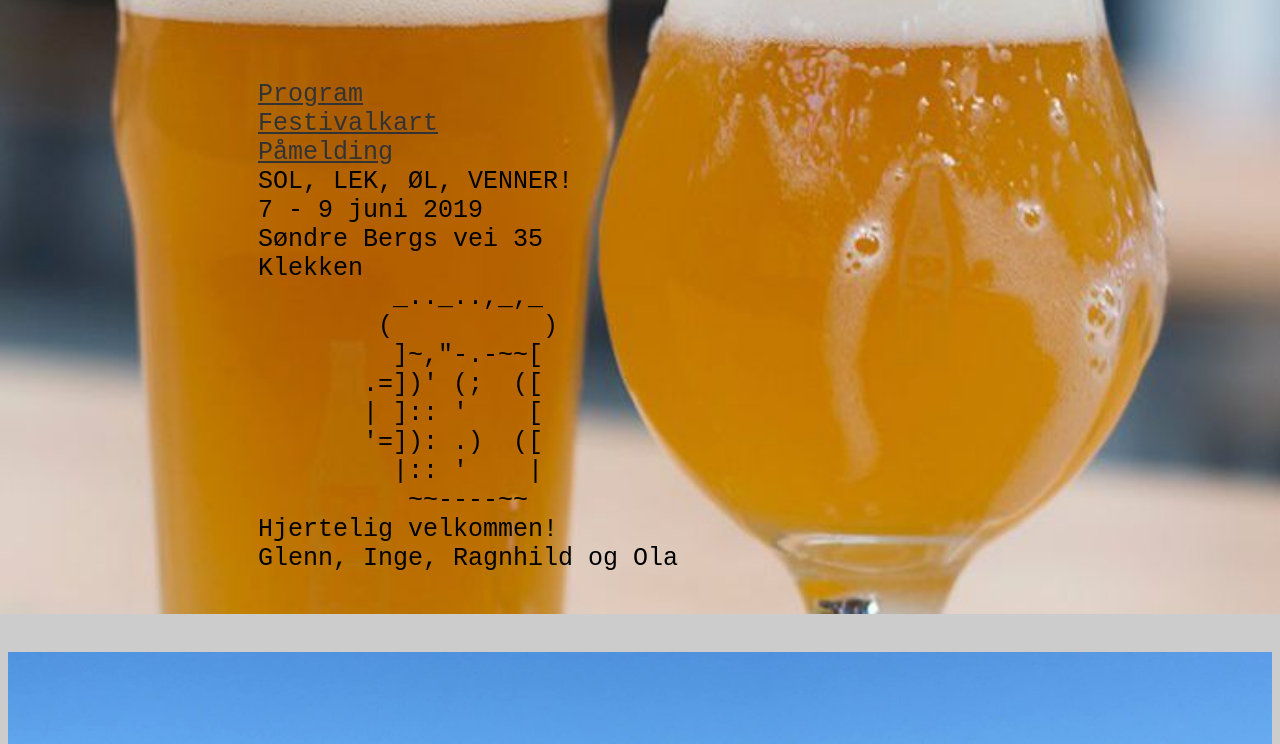
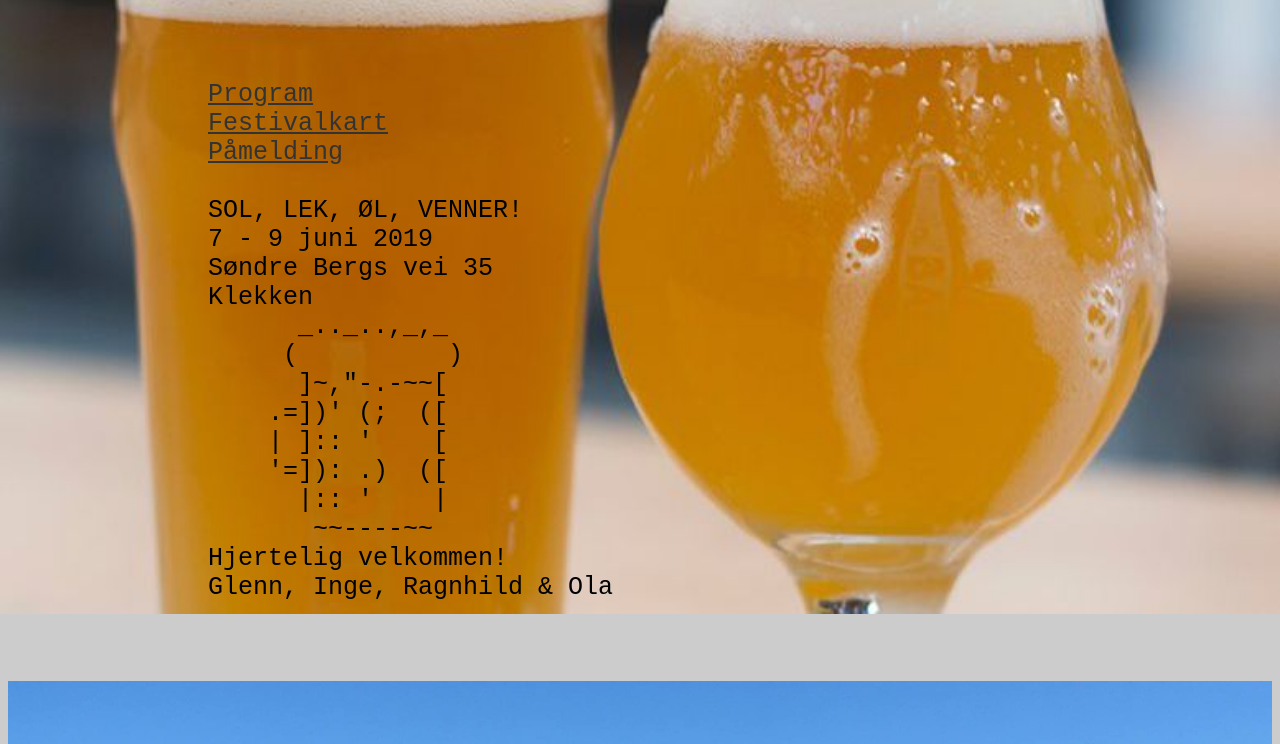
Before and after one commit to skavhaug/skavhaug.github.io, a plain HTML site: page index.html in a window 1280 px wide. Shown: the part 56-800 px from the top of the page. Drawn offline with Linux system fonts and the light colour scheme.

Commit message:
Fix minor stuff

```diff
--- a/index.html
+++ b/index.html
@@ -1,5 +1,6 @@
 <html>
 <head>
+<meta charset="UTF-8">
 <style>
 body {
  background-image: url("beer.jpg");
@@ -39,10 +40,11 @@ a {
 </script>
 <pre>
 <h1 style="margin-left: 170; border:0px solid black; margin-bottom:0px; padding-bottom:0px">Velkommen til <blink>SLØV</blink></h1>
-<p style="margin-left: 250; border:0px solid black;">
+<p style="margin-left: 200; border:0px solid black;">
 <a href="program.pdf">Program</a>
 <a href="kart.png">Festivalkart</a>
 <a href="https://docs.google.com/forms/d/e/1FAIpQLSfluMJQUQSg9EMO_YtD5sjia6Rh2nMvScdymwMjUp7XAFjngw/viewform?usp=sf_link">Påmelding</a>
+
 <blink>SOL, LEK, ØL, VENNER!</blink>
 7 - 9 juni 2019
 Søndre Bergs vei 35
@@ -56,7 +58,7 @@ Klekken
       |:: '    |
        ~~----~~
 Hjertelig velkommen!
-Glenn, Inge, Ragnhild og Ola
+Glenn, Inge, Ragnhild &amp; Ola
 </p>
 </pre>
 <img src="slov_bakgrunn.jpg" width="100%">
```
Lines whose indentation alone changed are shown as unchanged.
